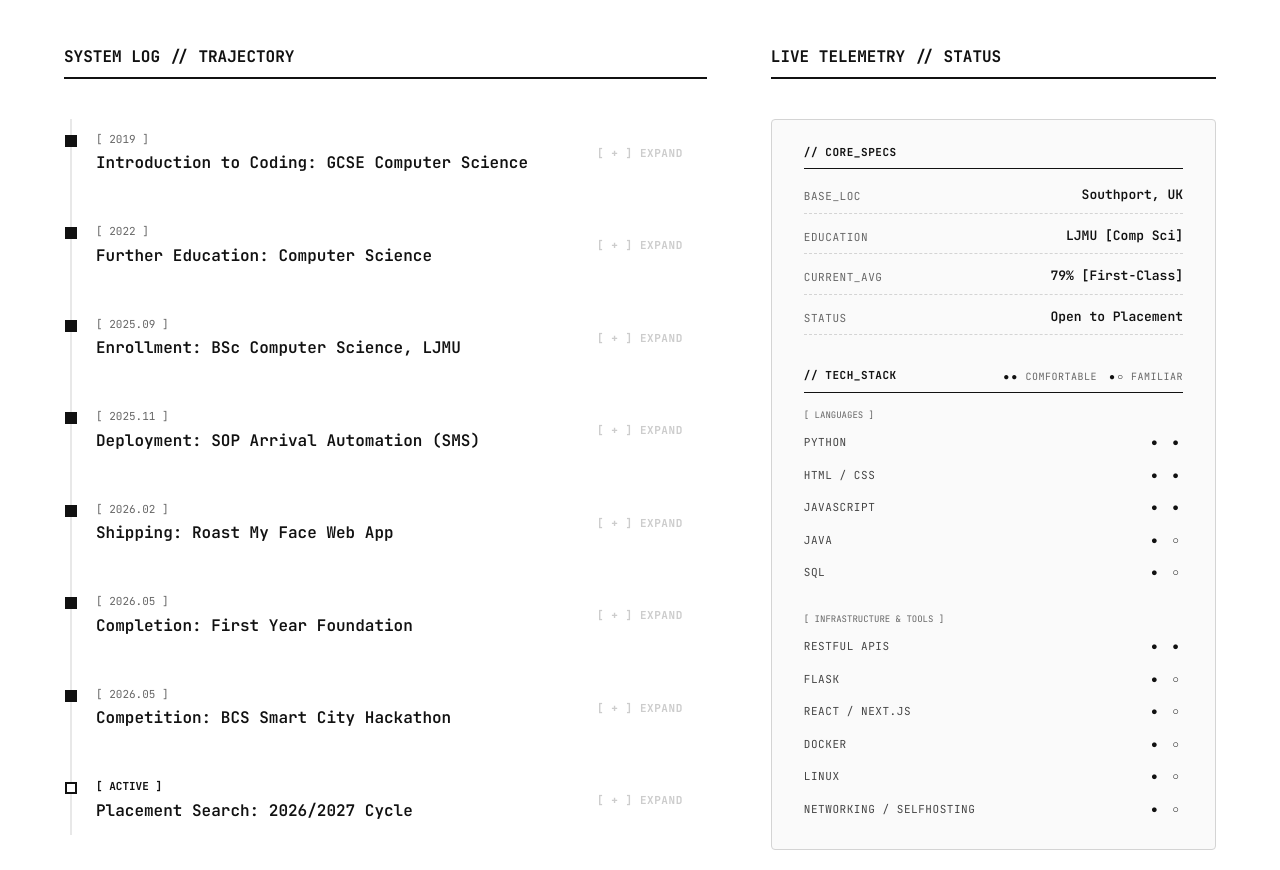
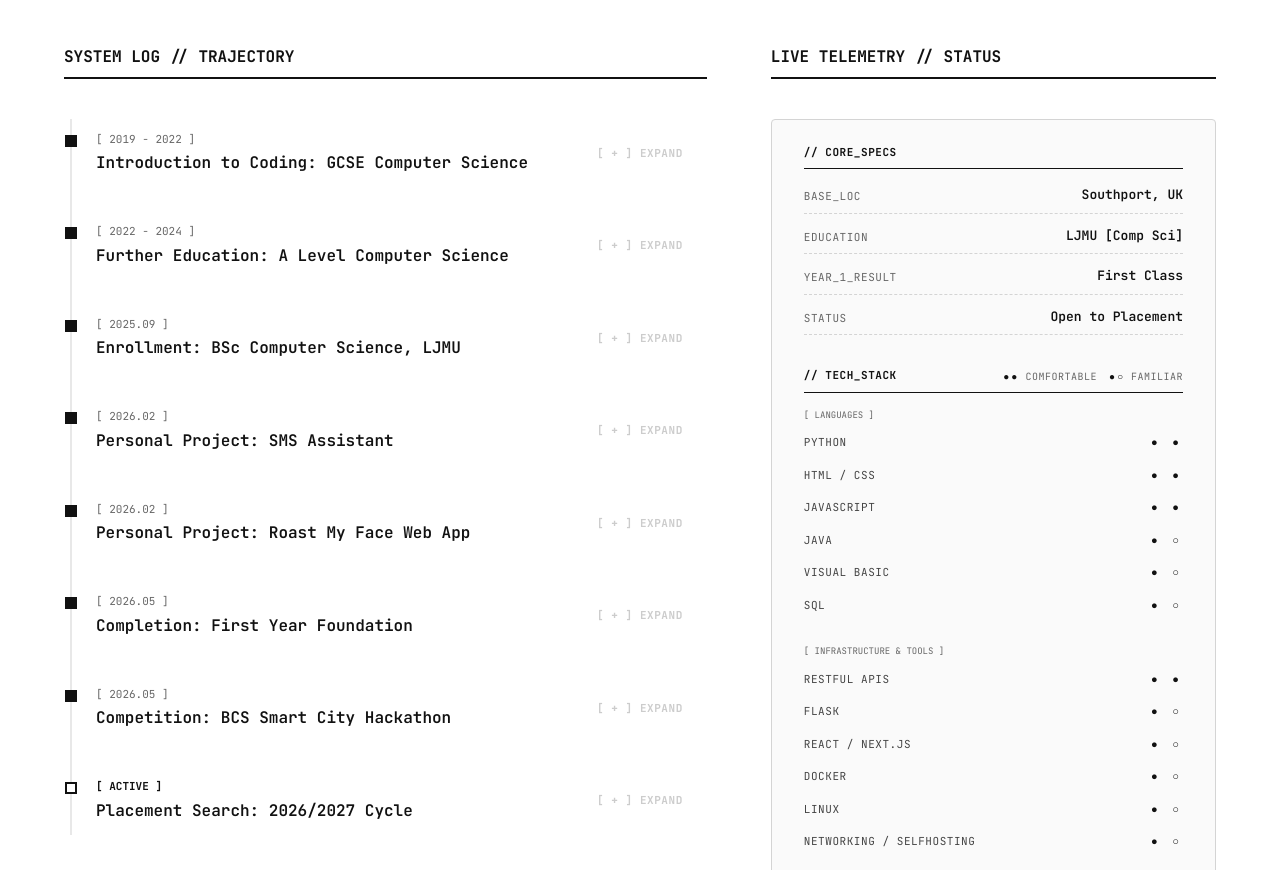
Before and after one commit to DanielsBunka/danielsbunka.com, a Next.js app: page /about in a window 1280 px wide. Shown: the part 1000-1870 px from the top of the page. Built offline with nearby package versions, Linux system fonts and the light colour scheme.

Commit message:
Organised About Me data and added image lightbox

```diff
--- /dev/null
+++ b/app/about/data.ts
@@ -0,0 +1,78 @@
+// app/about/data.ts
+
+export const SYSTEM_LOGS = [
+    {
+        id: "log_01",
+        date: "2019 - 2022",
+        title: "Introduction to Coding: GCSE Computer Science",
+        description: "This was the start of my coding and Computer Science journey, I picked up my first programming Language (Python) and developed the foundations of Computer Science."
+    },
+    {
+        id: "log_02",
+        date: "2022 - 2024",
+        title: "Further Education: A Level Computer Science",
+        description: "Explored Computer Science concepts such as data structures, networking and cyber security whilst picking up my second programming language (Visual Basic)."
+    },
+    {
+        id: "log_03",
+        date: "2025.09",
+        title: "Enrollment: BSc Computer Science, LJMU",
+        description: "Started the journey towards getting a Computer Science Degree, and massively accelerating in experience and knowledge as well as deepening my passion for Computer Science and programming in general"
+    },
+    {
+        id: "log_04",
+        date: "2026.02",
+        title: "Personal Project: SMS Assistant",
+        description: "Started a personal project to create an SMS bot that I could message for train times, that expanded into a multi-purpose SMS Assistant as I added more features.",
+        link: "/projects/sms-assistant"
+    },
+    {
+        id: "log_05",
+        date: "2026.02",
+        title: "Personal Project: Roast My Face Web App",
+        description: "Developed and deployed a full-stack AI web application. Overcame specific CSS routing and API integration hurdles, pushing the final build to a public GitHub repository."
+    },
+    {
+        id: "log_06",
+        date: "2026.05",
+        title: "Completion: First Year Foundation",
+        description: "Concluded my first year of university, achieving a high First-Class average across all technical modules."
+    },
+    {
+        id: "log_07",
+        date: "2026.05",
+        title: "Competition: BCS Smart City Hackathon",
+        description: "Participated in a grueling two-day collaborative coding sprint focused on Smart City Transportation, immediately after finishing my first-year exams."
+    },
+    {
+        id: "log_08",
+        date: "ACTIVE",
+        title: "Placement Search: 2026/2027 Cycle",
+        description: "Actively exploring and securing an industrial placement year. Targeting roles that offer hybrid or remote flexibility to contribute directly to production-level software engineering environments."
+    }
+];
+
+export const CORE_SPECS = [
+    { label: "Base_Loc", value: "Southport, UK" },
+    { label: "Education", value: "LJMU [Comp Sci]" },
+    { label: "Year_1_Result", value: "First Class" },
+    { label: "Status", value: "Open to Placement" }
+];
+
+export const LANGUAGE_STACK = [
+    { skill: "Python", comfortable: true },
+    { skill: "HTML / CSS", comfortable: true },
+    { skill: "JavaScript", comfortable: true },
+    { skill: "Java", comfortable: false },
+    { skill: "Visual Basic", comfortable: false },
+    { skill: "SQL", comfortable: false }
+];
+
+export const INFRA_STACK = [
+    { skill: "RESTful APIs", comfortable: true },
+    { skill: "Flask", comfortable: false },
+    { skill: "React / Next.js", comfortable: false },
+    { skill: "Docker", comfortable: false },
+    { skill: "Linux", comfortable: false },
+    { skill: "Networking / Selfhosting", comfortable: false }
+];
--- a/app/about/page.tsx
+++ b/app/about/page.tsx
@@ -3,71 +3,82 @@
 
 import Link from "next/link";
 import { useState } from "react";
+import { SYSTEM_LOGS, CORE_SPECS, LANGUAGE_STACK, INFRA_STACK } from "./data";
 
-// --- THE TIMELINE DATA ---
-const SYSTEM_LOGS = [
-  {
-    id: "log_01",
-    date: "2019",
-    title: "Introduction to Coding: GCSE Computer Science",
-    description: "Wrote my first lines of code. Formally introduced to core programming concepts, algorithm design, and control structures using Python."
-  },
-  {
-    id: "log_02",
-    date: "2022",
-    title: "Further Education: Computer Science",
-    description: "Deepened my theoretical understanding of computing systems during college and transitioned into object-oriented programming paradigms using Visual Basic."
-  },
-  {
-    id: "log_03",
-    date: "2025.09",
-    title: "Enrollment: BSc Computer Science, LJMU",
-    description: "Successfully enrolled and began my Computer Science degree, establishing a university-level foundation in data modeling, and full-stack web development."
-  },
-  {
-    id: "log_04",
-    date: "2025.11",
-    title: "Deployment: SOP Arrival Automation (SMS)",
-    description: "Engineered a Python/Flask utility utilizing the Realtime Trains API to automatically ping my father via SMS with accurate arrival times for my commute into Southport (SOP)."
-  },
-  {
-    id: "log_05",
-    date: "2026.02",
-    title: "Shipping: Roast My Face Web App",
-    description: "Developed and deployed a full-stack AI web application. Overcame specific CSS routing and API integration hurdles, pushing the final build to a public GitHub repository."
-  },
-  {
-    id: "log_06",
-    date: "2026.05",
-    title: "Completion: First Year Foundation",
-    description: "Concluded my first year of university, achieving a high First-Class average (~79%) across all technical modules."
-  },
-  {
-    id: "log_07",
-    date: "2026.05",
-    title: "Competition: BCS Smart City Hackathon",
-    description: "Participated in a grueling two-day collaborative coding sprint focused on Smart City Transportation, immediately after finishing my first-year exams."
-  },
-  {
-    id: "log_08",
-    date: "ACTIVE",
-    title: "Placement Search: 2026/2027 Cycle",
-    description: "Actively exploring and securing an industrial placement year. Targeting roles that offer hybrid or remote flexibility to contribute directly to production-level software engineering environments."
-  }
-];
+// --- THE HOBBY IMAGE COMPONENT (CLEAN LIGHTBOX) ---
+function HobbyImage({ src, alt, caption }: { src: string, alt: string, caption: string }) {
+  const [isOpen, setIsOpen] = useState(false);
 
-// --- THE HOBBY IMAGE COMPONENT ---
-function HobbyImage({ src, alt, caption }: { src: string, alt: string, caption: string }) {
   return (
-    <div className="hobby-card">
+    <>
+      {/* The base card */}
+      <div
+        className="hobby-card"
+        onClick={() => setIsOpen(true)}
+        style={{ cursor: "pointer" }}
+        title="Click to expand"
+      >
         <div className="hobby-image-frame">
           {/* eslint-disable-next-line @next/next/no-img-element */}
-        <img src={src} alt={alt} />
+          <img
+            src={src}
+            alt={alt}
+            style={{ filter: "none", WebkitFilter: "none" }}
+          />
         </div>
         <div className="hobby-caption">
           {caption}
         </div>
       </div>
+
+      {/* The full-screen overlay (Lightbox) */}
+      {isOpen && (
+        <div
+          onClick={() => setIsOpen(false)}
+          style={{
+            position: "fixed",
+            top: 0,
+            left: 0,
+            width: "100vw",
+            height: "100vh",
+            backgroundColor: "rgba(0, 0, 0, 0.9)",
+            zIndex: 9999,
+            display: "flex",
+            flexDirection: "column",
+            justifyContent: "center",
+            alignItems: "center",
+            padding: "24px",
+            cursor: "zoom-out"
+          }}
+        >
+          {/* eslint-disable-next-line @next/next/no-img-element */}
+          <img
+            src={src}
+            alt={alt}
+            style={{
+              maxWidth: "100%",
+              maxHeight: "80vh",
+              objectFit: "contain",
+              border: "1px solid #333",
+              boxShadow: "0 0 20px rgba(0,0,0,0.5)",
+              filter: "none",
+              WebkitFilter: "none"
+            }}
+          />
+          <div style={{
+            color: "#ffffff",
+            fontFamily: "var(--font-mono)",
+            fontSize: "12px",
+            marginTop: "16px",
+            textAlign: "center",
+            lineHeight: "1.5"
+          }}>
+            {caption} <br/>
+            <span style={{ opacity: 0.5 }}>[ TAP ANYWHERE TO CLOSE ]</span>
+          </div>
+        </div>
+      )}
+    </>
   );
 }
 
@@ -93,27 +104,28 @@ function SkillMeter({ skill, comfortable }: { skill: string, comfortable: boolea
   );
 }
 
-// --- THE EXPANDABLE TIMELINE NODE COMPONENT ---
+// --- THE EXPANDABLE TIMELINE NODE COMPONENT (CLEAN) ---
 function TimelineNode({
   date,
   title,
   description,
   isActive = false,
   isExpanded,
-  onToggle
+  onToggle,
+  link
 }: {
   date: string,
   title: string,
   description: string,
   isActive?: boolean,
   isExpanded: boolean,
-  onToggle: () => void
+  onToggle: () => void,
+  link?: string
 }) {
   return (
     <div className="timeline-node-wrapper">
       <div className={`timeline-marker ${isActive ? "active" : ""}`} />
 
-      {/* Upgraded from <button> to a valid, clickable <div> to prevent strict HTML parsing errors */}
       <div
         onClick={onToggle}
         className={`timeline-btn ${isExpanded ? "expanded" : ""}`}
@@ -142,7 +154,39 @@ function TimelineNode({
 
       <div className={`timeline-content-wrapper ${isExpanded ? "expanded" : ""}`}>
         <div className="timeline-content">
-          {description}
+          <p style={{ margin: "0" }}>{description}</p>
+
+          {/* If the link exists, render the terminal button */}
+          {link && (
+            <Link
+              href={link}
+              style={{
+                fontFamily: "var(--font-mono)",
+                fontSize: "11px",
+                fontWeight: 700,
+                color: "#ffffff",
+                backgroundColor: "#111111",
+                padding: "6px 12px",
+                textDecoration: "none",
+                display: "inline-flex",
+                alignItems: "center",
+                gap: "8px",
+                marginTop: "16px",
+                border: "1px solid #111111",
+                transition: "all 0.15s ease-in-out"
+              }}
+              onMouseEnter={(e) => {
+                e.currentTarget.style.backgroundColor = "transparent";
+                e.currentTarget.style.color = "#111111";
+              }}
+              onMouseLeave={(e) => {
+                e.currentTarget.style.backgroundColor = "#111111";
+                e.currentTarget.style.color = "#ffffff";
+              }}
+            >
+              [ RUN: VIEW_PROJECT ] ↗
+            </Link>
+          )}
         </div>
       </div>
     </div>
@@ -217,6 +261,7 @@ export default function AboutPage() {
                   date={log.date}
                   title={log.title}
                   description={log.description}
+                  link={log.link}
                   isActive={log.id === "log_08"}
                   isExpanded={openLogId === log.id}
                   onToggle={() => setOpenLogId(openLogId === log.id ? null : log.id)}
@@ -239,17 +284,16 @@ export default function AboutPage() {
                     // CORE_SPECS
                   </span>
                   <div className="telemetry-zone-content">
-                    <StatBlock label="Base_Loc" value="Southport, UK"/>
-                    <StatBlock label="Education" value="LJMU [Comp Sci]"/>
-                    <StatBlock label="Current_Avg" value="79% [First-Class]"/>
-                    <StatBlock label="Status" value="Open to Placement"/>
+                    {CORE_SPECS.map((spec) => (
+                      <StatBlock key={spec.label} label={spec.label} value={spec.value} />
+                    ))}
                   </div>
                 </div>
 
                 {/* ZONE 2: Tech Stack (Languages & Infrastructure) */}
                 <div className="telemetry-zone">
 
-                  {/* Inline Header & UPGRADED Legend using DIVs to prevent span hydration issues */}
+                  {/* Inline Header & Legend */}
                   <div className="telemetry-inline-header">
                     <span className="telemetry-zone-header">
                       // TECH_STACK
@@ -270,22 +314,17 @@ export default function AboutPage() {
                     {/* Sub-Group: Languages */}
                     <div className="telemetry-subgroup">
                       <span className="telemetry-subgroup-title">[ Languages ]</span>
-                      <SkillMeter comfortable={true} skill="Python"/>
-                      <SkillMeter comfortable={true} skill="HTML / CSS"/>
-                      <SkillMeter comfortable={true} skill="JavaScript"/>
-                      <SkillMeter comfortable={false} skill="Java"/>
-                      <SkillMeter comfortable={false} skill="SQL"/>
+                      {LANGUAGE_STACK.map((lang) => (
+                        <SkillMeter key={lang.skill} skill={lang.skill} comfortable={lang.comfortable} />
+                      ))}
                     </div>
 
                     {/* Sub-Group: Tools & Infra */}
                     <div className="telemetry-subgroup">
                       <span className="telemetry-subgroup-title">[ Infrastructure & Tools ]</span>
-                      <SkillMeter comfortable={true} skill="RESTful APIs"/>
-                      <SkillMeter comfortable={false} skill="Flask"/>
-                      <SkillMeter comfortable={false} skill="React / Next.js"/>
-                      <SkillMeter comfortable={false} skill="Docker"/>
-                      <SkillMeter comfortable={false} skill="Linux"/>
-                      <SkillMeter comfortable={false} skill="Networking / Selfhosting"/>
+                      {INFRA_STACK.map((infra) => (
+                        <SkillMeter key={infra.skill} skill={infra.skill} comfortable={infra.comfortable} />
+                      ))}
                     </div>
                   </div>
                 </div>
```
Also changed, not shown: public/images/hobbies/example.png (added). Lines whose indentation alone changed are shown as unchanged.
